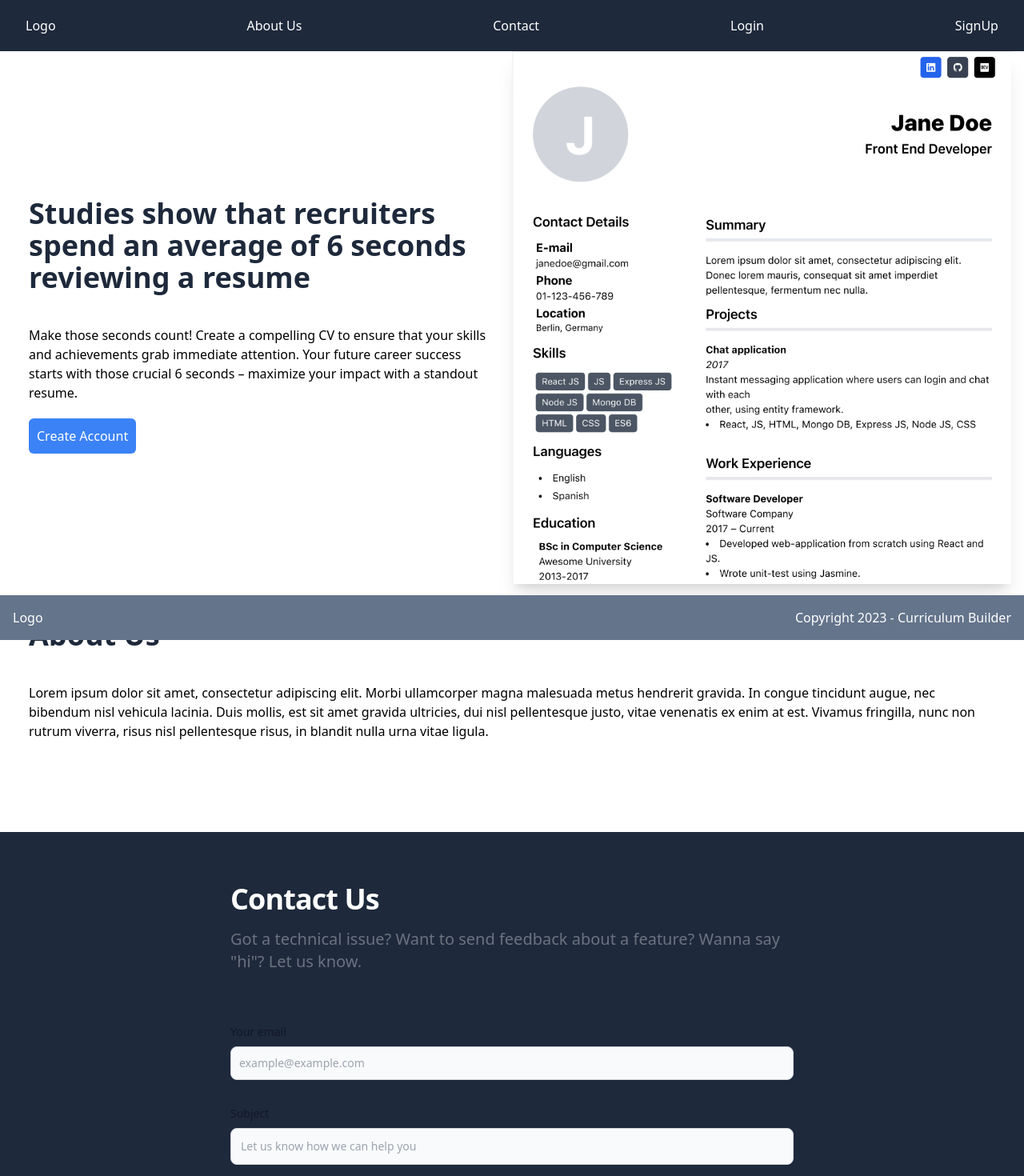
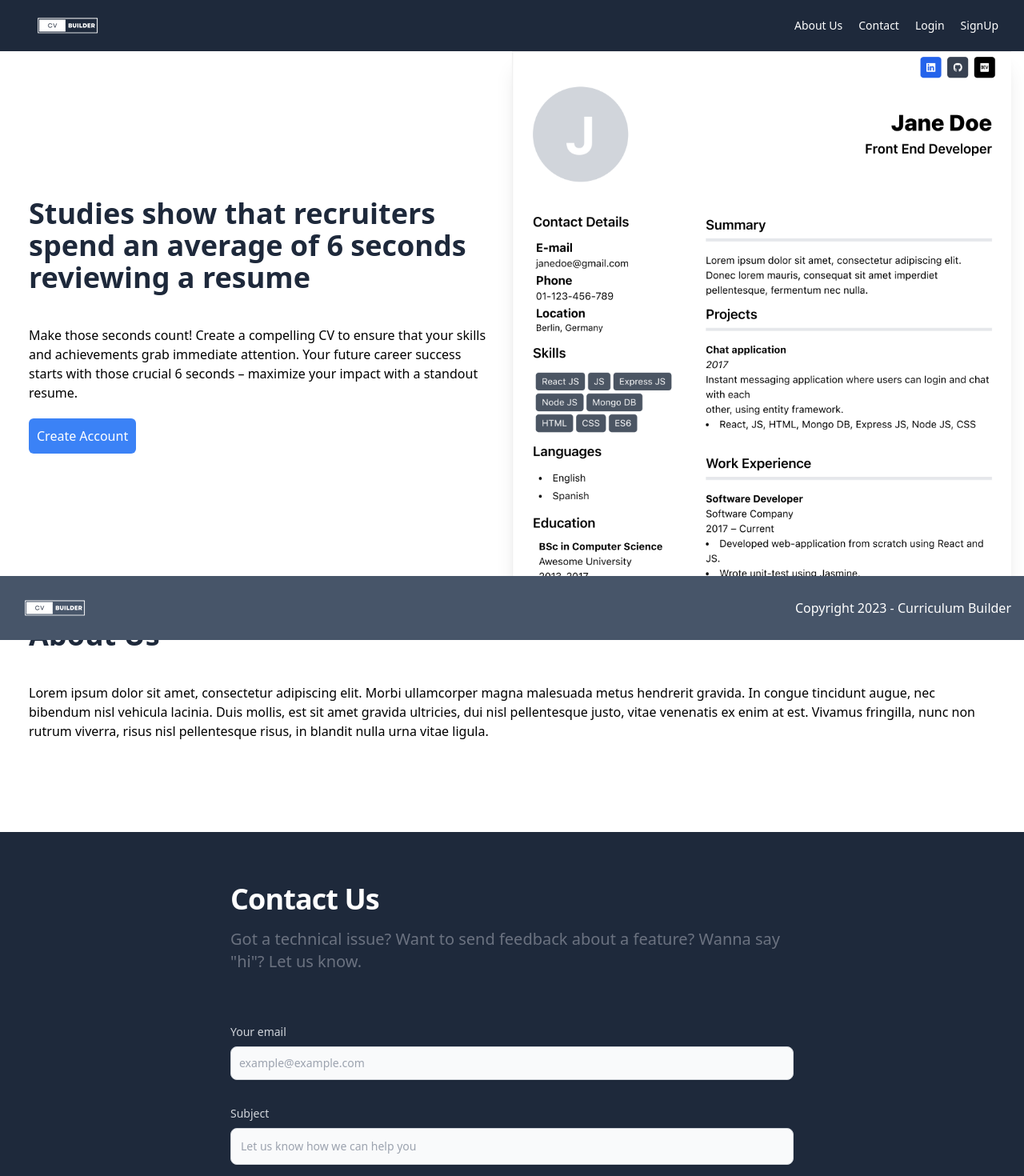
Before and after one commit to CurriculumBuilder/CurriculumBuilder-Frontend, a React (Vite) app: page / in a window 1280 px wide. Shown: the top 1470 px of the page at 80% size. Built offline with nearby package versions, Linux system fonts and the light colour scheme.

Commit message:
hamburger menu + fixes in css website

```diff
--- a/package.json
+++ b/package.json
@@ -17,6 +17,8 @@
     "draft-js-export-html": "^1.4.1",
     "draft-js-import-html": "^1.4.1",
     "draftjs-to-html": "^0.9.1",
+    "framer-motion": "^10.16.16",
+    "hamburger-react": "^2.5.0",
     "html-to-draftjs": "^1.5.0",
     "postcss": "^8.4.32",
     "react": "^18.2.0",
@@ -26,7 +28,8 @@
     "react-router-dom": "^6.20.1",
     "react-router-hash-link": "^2.4.3",
     "react-to-print": "^2.14.15",
-    "react-toastify": "^9.1.3"
+    "react-toastify": "^9.1.3",
+    "react-use": "^17.4.2"
   },
   "devDependencies": {
     "@types/react": "^18.2.37",
--- a/src/App.jsx
+++ b/src/App.jsx
@@ -11,12 +11,12 @@ import AllCurriculumsPage from "./pages/AllCurriculumsPage";
 import { DropdownProvider } from "./context/DropdownContext";
 import UpdateCurriculum from "./pages/UpdateCurriculum";
 
+
 function App() {
   return (
     <div className="App">
       <DropdownProvider>
         <Navbar />
-
         <Routes>
           <Route path="/" element={<HomePage />} />
           <Route
--- a/src/components/Footer.jsx
+++ b/src/components/Footer.jsx
@@ -1,10 +1,11 @@
 import { Link } from "react-router-dom"
 import "../styles/Footer.css"
+import logo from "../assets/curriculum-builder-logo.png"
 
 function Footer (){
     return (
-    <footer className="footer">
-        <Link to={"/"}>Logo</Link>
+    <footer className="footer ">
+        <Link to={"/"}> <img src={logo} alt="" className="w-25" /></Link>
         <p>Copyright 2023 - Curriculum Builder</p>
 
     </footer>
--- /dev/null
+++ b/src/components/HamburgerMenu.jsx
@@ -0,0 +1,91 @@
+import React from "react";
+import { useClickAway } from "react-use";
+import { useRef } from "react";
+import { useState, useContext } from "react";
+import { Squash as Hamburger } from "hamburger-react";
+import { AnimatePresence, motion } from "framer-motion";
+import { AuthContext } from "../context/auth.context";
+import { Link } from "react-router-dom";
+import { HashLink } from "react-router-hash-link";
+
+function HamburgerMenu() {
+  const { isLoggedIn, logOutUser } = useContext(AuthContext);
+
+  const [isOpen, setOpen] = useState(false);
+
+  const ref = useRef(null);
+
+  useClickAway(ref, () => setOpen(false));
+
+  const handleLogout = () => {
+    logOutUser();
+    setDropdownOpen(false);
+  };
+
+  return (
+    <div ref={ref} className="lg:hidden md:hidden pt-2 flex justify-end">
+      <Hamburger toggled={isOpen} size={20} toggle={() => setOpen(!isOpen)} />
+
+      <AnimatePresence>
+        {isOpen && (
+          <motion.div
+            className="fixed left-0 shadow-4xl right-0 top-[3.5rem] p-5 pt-0 "
+            initial={{ opacity: 0, y: -20 }}
+            animate={{ opacity: 1, y: 0 }}
+            exit={{ opacity: 0, y: -20 }}
+          >
+            <div className="fixed left-0 shadow-4xl right-0 top-[3.5rem] p-5 pt-0 bg-slate-800 text-white ">
+              <ul className="grid gap-2">
+                <li className="list-none flex items-center gap-1 hover:text-neutral-400 transition-all">
+                  <Link to={"/"}>Home</Link>
+                </li>
+                <li className="list-none flex items-center gap-1 hover:text-neutral-400 transition-all">
+                  <HashLink to={"/#about-us"}>About Us</HashLink>
+                </li>
+                <li className="list-none flex items-center gap-1 hover:text-neutral-400 transition-all">
+                  <HashLink to={"/#contact"}>Contact</HashLink>
+                </li>
+
+                {!isLoggedIn && (
+                  <>
+                    <li className="list-none flex items-center gap-1 hover:text-neutral-400 transition-all">
+                      <Link to={"/login"}>Login</Link>
+                    </li>
+                    <li className="list-none flex items-center gap-1 hover:text-neutral-400 transition-all">
+                      <Link to={"/signup"}>SignUp</Link>
+                    </li>
+                  </>
+                )}
+
+                {isLoggedIn && (
+                  <ul>
+                    <Link to={"/curriculum"}>
+                      <li className="list-none flex items-center mb-2 gap-1 hover:text-neutral-400 transition-all">
+                        Create New CV
+                      </li>
+                    </Link>
+                    <Link to={"/my-curriculums"}>
+                      <li className="list-none flex items-center gap-1 mb-2 hover:text-neutral-400 transition-all">
+                        My Curriculums
+                      </li>
+                    </Link>
+                    {logOutUser && (
+                      <li
+                        onClick={handleLogout}
+                        className="list-none flex items-center gap-1 hover:text-neutral-400 transition-all"
+                      >
+                        Logout
+                      </li>
+                    )}
+                  </ul>
+                )}
+              </ul>
+            </div>
+          </motion.div>
+        )}
+      </AnimatePresence>
+    </div>
+  );
+}
+
+export default HamburgerMenu;
--- a/src/components/Navbar.jsx
+++ b/src/components/Navbar.jsx
@@ -5,6 +5,8 @@ import { AuthContext } from "../context/auth.context";
 import profile from "../assets/profile.png";
 import "../styles/Navbar.css";
 import { useDropdown } from "../context/DropdownContext";
+import HamburgerMenu from "./HamburgerMenu";
+import logo from "../assets/curriculum-builder-logo.png";
 
 function Navbar() {
   const { isLoggedIn, logOutUser } = useContext(AuthContext);
@@ -27,15 +29,37 @@ function Navbar() {
   };
 
   return (
-    <div className="container-navbar">
-      <nav className="navbar">
-        <Link to={"/"}>Logo</Link>
+    <div className="container-navbar ">
+      <nav className="navbar ">
+        <HamburgerMenu />
+        <ul className="hidden lg:flex justify-between md:flex gap-5 text-sm">
+          <div className="right-0">
+            <li className="list-none flex items-center gap-1 hover:text-neutral-400 transition-all h-16">
+              <Link to={"/"}>
+                {" "}
+                <img src={logo} alt="logo" className="w-25 " />
+              </Link>
+            </li>
+          </div>
+          <div className=" flex flex-row gap-5">
+            <li className="list-none flex items-center gap-1 hover:text-neutral-400 transition-all">
               <HashLink to={"/#about-us"}>About Us</HashLink>
+            </li>
+            <li className="list-none flex items-center gap-1 hover:text-neutral-400 transition-all">
               <HashLink to={"/#contact"}>Contact</HashLink>
+            </li>
 
-        {!isLoggedIn && <Link to={"/login"}>Login</Link>}
-        {!isLoggedIn && <Link to={"/signup"}>SignUp</Link>}
-
+            {!isLoggedIn && (
+              <li className="list-none flex items-center gap-1 hover:text-neutral-400 transition-all">
+                <Link to={"/login"}>Login</Link>
+              </li>
+            )}
+            {!isLoggedIn && (
+              <li className="list-none flex items-center gap-1 hover:text-neutral-400 transition-all">
+                <Link to={"/signup"}>SignUp</Link>
+              </li>
+            )}
+          </div>
           {isLoggedIn && (
             <div
               className="profile-dropdown-container"
@@ -43,9 +67,9 @@ function Navbar() {
               onMouseEnter={openDropdown}
               onMouseLeave={closeDropdown}
             >
-            <div className="profile-icon-container">
+              <li className="profile-icon-container list-none ">
                 <img src={profile} className="profile-icon" alt="Profile" />
-            </div>
+              </li>
 
               {isDropdownOpen && (
                 <div className="dropdown-menu">
@@ -62,6 +86,7 @@ function Navbar() {
               )}
             </div>
           )}
+        </ul>
       </nav>
     </div>
   );
--- a/src/pages/HomePage.jsx
+++ b/src/pages/HomePage.jsx
@@ -4,6 +4,7 @@ import "../styles/HomePage.css";
 import Footer from "../components/Footer";
 import { Link } from "react-router-dom";
 import janeDoeCv from "../assets/janeDoeCv.png";
+
 
 function HomePage() {
   const { isLoggedIn } = useContext(AuthContext);
@@ -73,7 +74,7 @@ function HomePage() {
                 <div>
                   <label
                     for="email"
-                    className="block mb-2 text-sm font-medium text-gray-900 dark:text-gray-300"
+                    className="block mb-2 text-sm font-medium text-gray-300"
                   >
                     Your email
                   </label>
@@ -88,7 +89,7 @@ function HomePage() {
                 <div>
                   <label
                     for="subject"
-                    className="block mb-2 text-sm font-medium text-gray-900 dark:text-gray-300"
+                    className="block mb-2 text-sm font-medium text-gray-300"
                   >
                     Subject
                   </label>
@@ -103,14 +104,14 @@ function HomePage() {
                 <div className="sm:col-span-2">
                   <label
                     for="message"
-                    className="block mb-2 text-sm font-medium text-gray-900 dark:text-gray-400"
+                    className="block mb-2 text-sm font-medium text-gray-300"
                   >
                     Your message
                   </label>
                   <textarea
                     id="message"
                     rows="6"
-                    className="block p-2.5 w-full text-sm rounded-lg shadow-sm border focus:ring-primary-500 focus:border-primary-500 bg-gray-700 border-gray-600 placeholder-gray-400 text-white focus:ring-primary-500 focus:border-primary-500"
+                    className="block p-2.5 w-full text-sm rounded-lg shadow-sm border focus:ring-primary-500 focus:border-primary-500 bg-gray-50  border-gray-600 placeholder-gray-400 text-white focus:ring-primary-500 focus:border-primary-500"
                     placeholder="Leave a comment..."
                   ></textarea>
                 </div>
--- a/src/styles/Footer.css
+++ b/src/styles/Footer.css
@@ -3,5 +3,6 @@
     bottom: 0;
     left: 0;
     width: 100%;
-    @apply  mt-auto bg-slate-500 text-white p-4 h-auto flex justify-between
+    height: 5rem;
+    @apply  mt-auto bg-slate-600 text-white p-4 flex justify-between align-middle items-center
 }
--- a/src/styles/Navbar.css
+++ b/src/styles/Navbar.css
@@ -5,7 +5,7 @@
 
 
 .navbar {
-  @apply px-2 sm:px-6 lg:px-8 flex h-16 items-center justify-between bg-slate-800 text-white relative
+  @apply px-2 sm:px-6 lg:px-8  h-16 items-center bg-slate-800 text-white text-sm relative
 }
 
 .profile-icon {
```
Also changed, not shown: src/assets/curriculum-builder-logo.png (added), 1 other file (tests, documents, lock files or other folders). Lines whose indentation alone changed are shown as unchanged.
